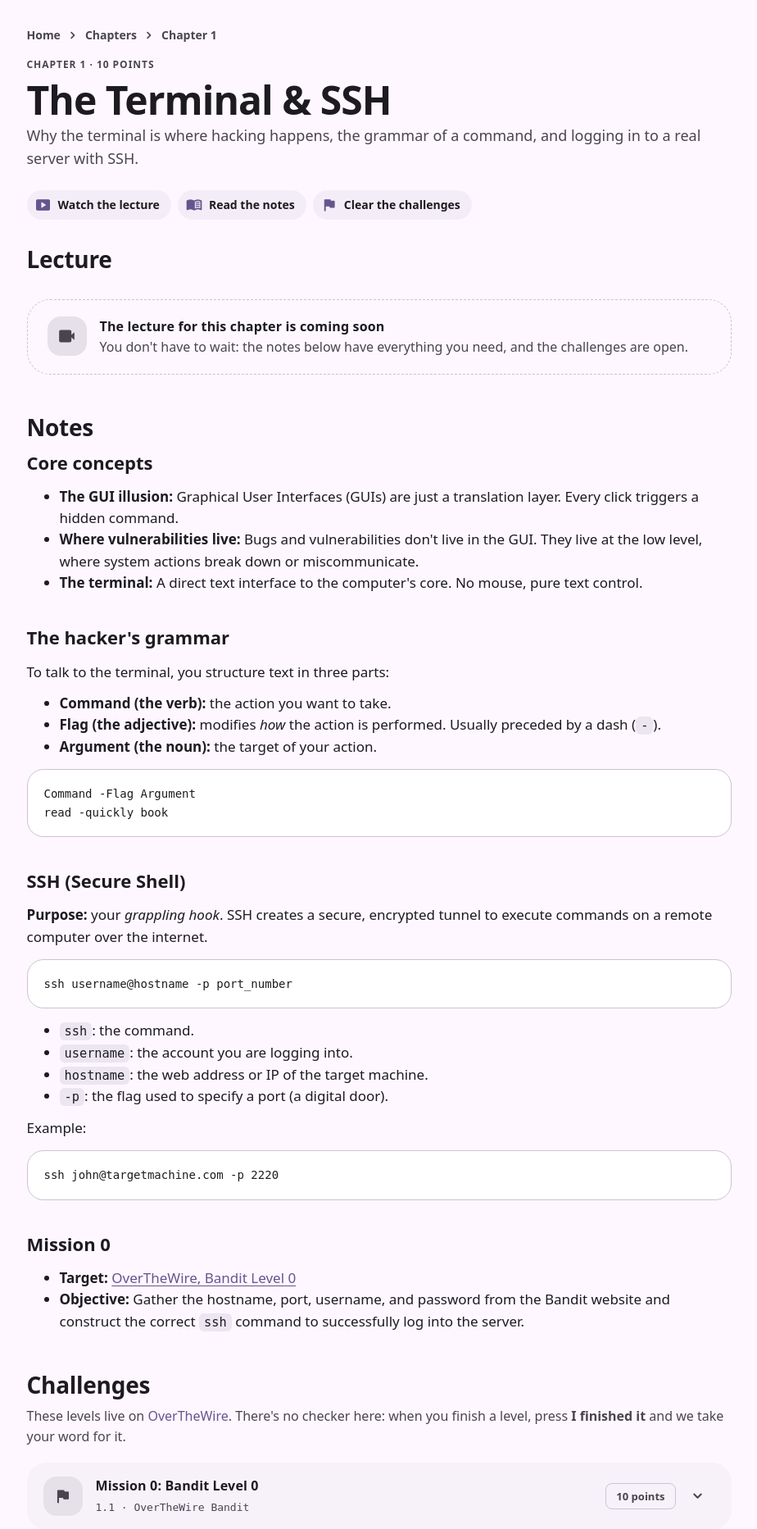
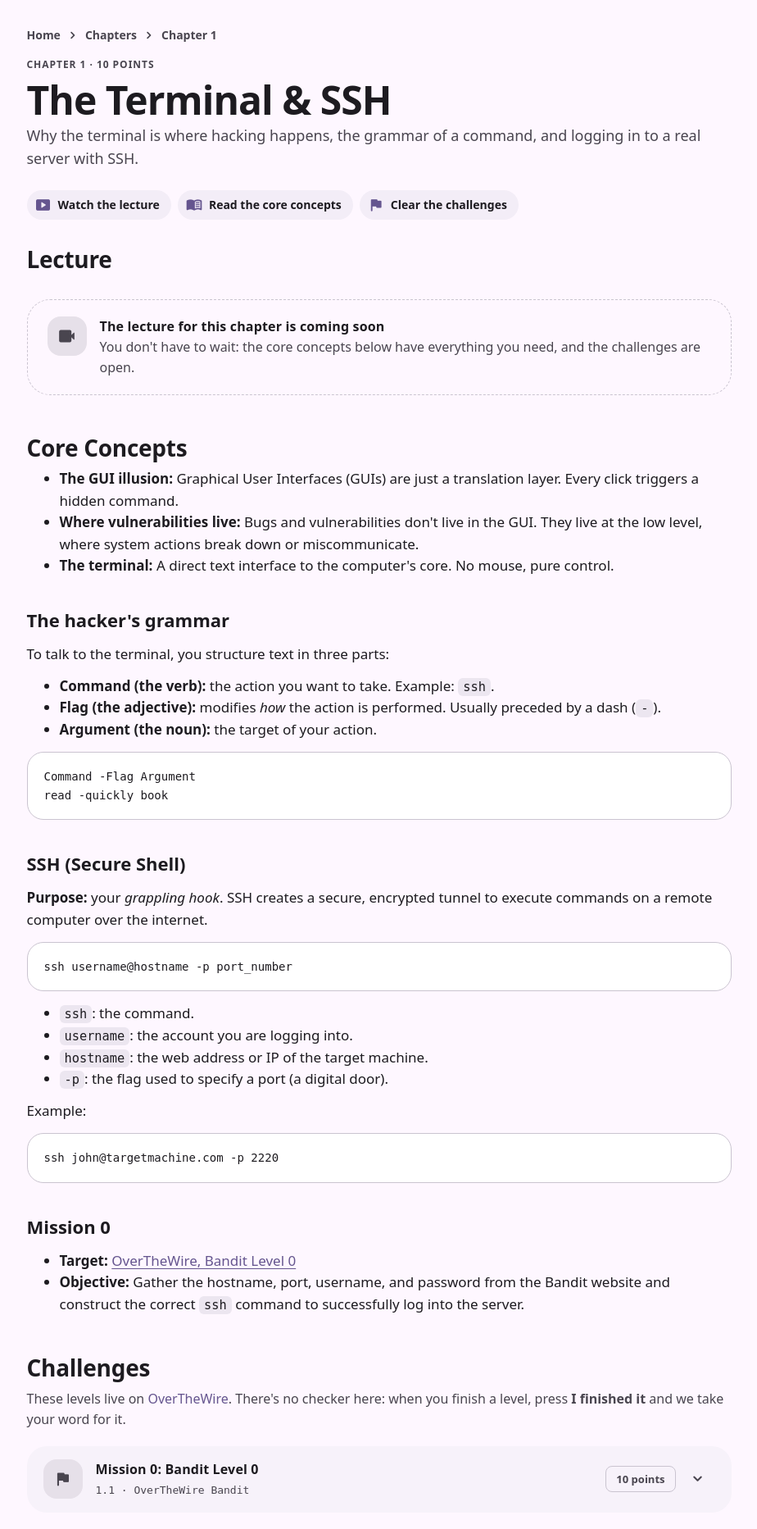
Before and after one commit to politejackal/pwnctual, a Flask app: page /learn/first-contact in a window 1280 px wide. Shown: the part 73-1938 px from the top of the page at 82% size, without its empty margins (170-1094 px from the left). Run offline with Flask 3, Linux system fonts and the light colour scheme; some web fonts are replaced.

Commit message:
Chapter 1: rename Notes to Core Concepts, apply note edits
Co-Authored-By: Claude Opus 5.5 <noreply@anthropic.com>
Claude-Session: https://claude.ai/code/session_018MwSwPzanEQDwt11hrvSXf

```diff
--- a/pwnctual/curriculum/ch01_first_contact.py
+++ b/pwnctual/curriculum/ch01_first_contact.py
@@ -3,21 +3,19 @@ from .model import Chapter, Challenge
 BANDIT = "https://overthewire.org/wargames/bandit"
 
 NOTES = r"""
-### Core concepts
-
 - **The GUI illusion:** Graphical User Interfaces (GUIs) are just a translation
   layer. Every click triggers a hidden command.
 - **Where vulnerabilities live:** Bugs and vulnerabilities don't live in the
   GUI. They live at the low level, where system actions break down or
   miscommunicate.
 - **The terminal:** A direct text interface to the computer's core. No mouse,
-  pure text control.
+  pure control.
 
 ### The hacker's grammar
 
 To talk to the terminal, you structure text in three parts:
 
-- **Command (the verb):** the action you want to take.
+- **Command (the verb):** the action you want to take. Example: `ssh`.
 - **Flag (the adjective):** modifies *how* the action is performed. Usually
   preceded by a dash (`-`).
 - **Argument (the noun):** the target of your action.
--- a/pwnctual/templates/chapter.html
+++ b/pwnctual/templates/chapter.html
@@ -16,7 +16,7 @@
 
   <ol class="chapter-steps" aria-label="Chapter steps">
     <li><span class="material-symbols-rounded">smart_display</span>Watch the lecture</li>
-    {% if chapter.notes %}<li><span class="material-symbols-rounded">menu_book</span>Read the notes</li>{% endif %}
+    {% if chapter.notes %}<li><span class="material-symbols-rounded">menu_book</span>Read the core concepts</li>{% endif %}
     {% if chapter.challenges %}<li><span class="material-symbols-rounded">flag</span>Clear the challenges</li>{% endif %}
   </ol>
 
@@ -39,7 +39,7 @@
       <span class="material-symbols-rounded">videocam</span>
       <div>
         <div class="title-m">The lecture for this chapter is coming soon</div>
-        <div class="muted">You don't have to wait: the notes below have everything you need, and the challenges are open.</div>
+        <div class="muted">You don't have to wait: the core concepts below have everything you need, and the challenges are open.</div>
       </div>
     </div>
     {% endif %}
@@ -48,7 +48,7 @@
   <div class="after-lecture" id="after-lecture">
     {% if chapter.notes %}
     <section class="notes" id="notes" aria-labelledby="notes-title">
-      <h2 class="headline" id="notes-title">Notes</h2>
+      <h2 class="headline" id="notes-title">Core Concepts</h2>
       <div class="prose">{{ md(chapter.notes) }}</div>
     </section>
     {% endif %}
```
